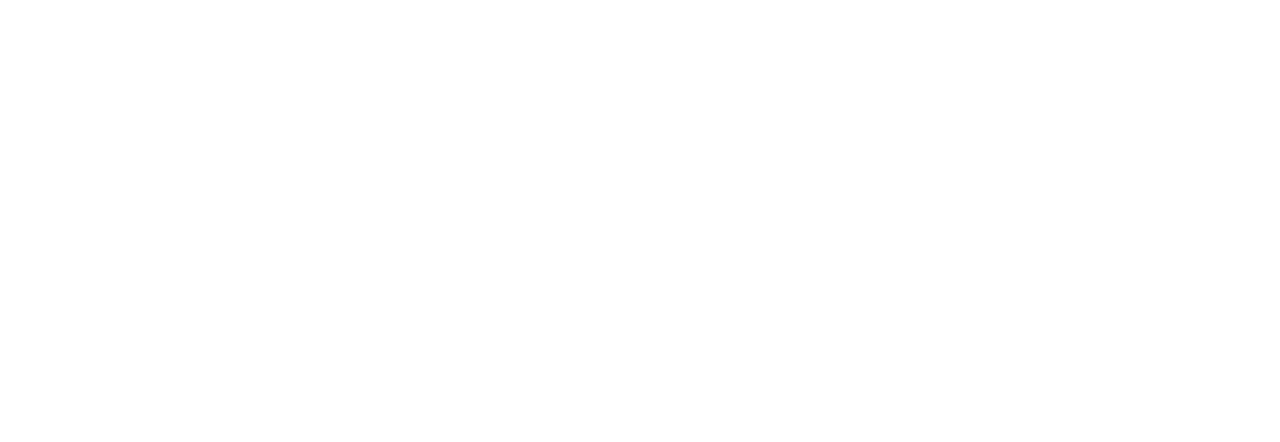
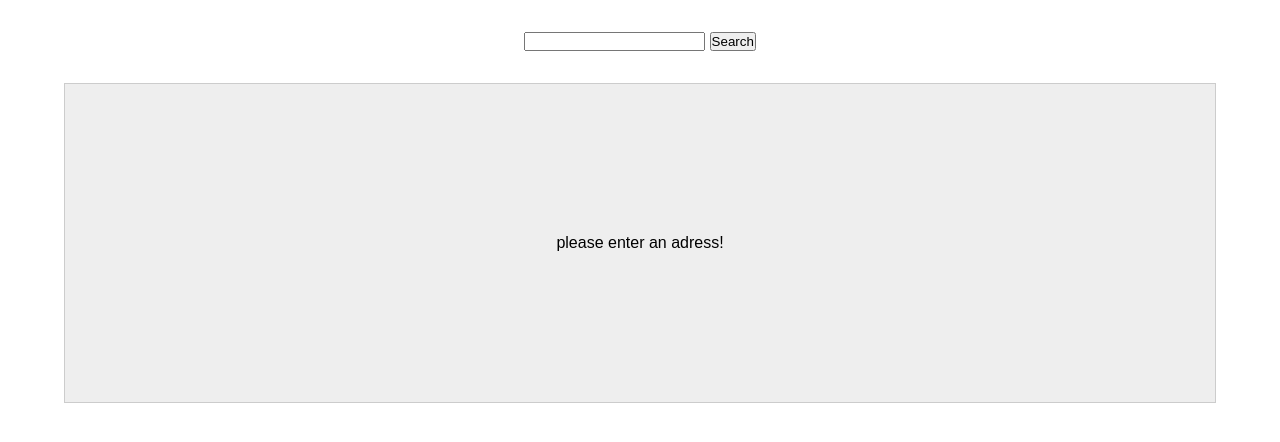
Before and after one commit to ZackInfosbd/SS2P-Google-Maps, a website built with webpack: page index.html in a window 1280 px wide. Built offline with nearby package versions, Linux system fonts and the light colour scheme.

Commit message:
first project init

```diff
--- /dev/null
+++ b/app.css
@@ -0,0 +1,26 @@
+html {
+  font-family: sans-serif;
+}
+
+* {
+  margin: 0;
+  padding: 0;
+  box-sizing: border-box;
+}
+
+form {
+  text-align: center;
+  margin: 2rem auto;
+}
+
+#map {
+  background: #eee;
+  width: 90%;
+  height: 20rem;
+  border: 1px solid #ccc;
+  margin: 2rem auto;
+  display: flex;
+  justify-content: center;
+  align-items: center;
+  text-align: center;
+}
--- a/index.html
+++ b/index.html
@@ -1,12 +1,20 @@
 <!DOCTYPE html>
 <html lang="en">
-<head>
-  <meta charset="UTF-8">
-  <meta name="viewport" content="width=device-width, initial-scale=1.0">
-  <meta http-equiv="X-UA-Compatible" content="ie=edge">
-  <title>Understanding TypeScript</title>
-  <script src="dist/bundle.js" defer></script>
-</head>
-<body>
-</body>
+  <head>
+    <meta charset="UTF-8" />
+    <meta name="viewport" content="width=device-width, initial-scale=1.0" />
+    <meta http-equiv="X-UA-Compatible" content="ie=edge" />
+    <title>Understanding TypeScript</title>
+    <script type="module" src="dist/bundle.js"></script>
+    <link rel="stylesheet" href="app.css" />
+  </head>
+  <body>
+    <form>
+      <input type="text" id="adress" />
+      <button type="submit">Search</button>
+    </form>
+    <div id="map">
+      <p>please enter an adress!</p>
+    </div>
+  </body>
 </html>
--- a/package.json
+++ b/package.json
@@ -5,7 +5,8 @@
   "main": "app.js",
   "scripts": {
     "test": "echo \"Error: no test specified\" && exit 1",
-    "start": "webpack-dev-server"
+    "start": "webpack-dev-server",
+    "build": "webpack"
   },
   "keywords": [
     "typescript",
--- a/src/app.ts
+++ b/src/app.ts
@@ -1 +1,7 @@
-// Code goes here!
+const form = document.querySelector('form')!;
+
+function searchAddressHandler(event: Event) {
+  event.preventDefault();
+}
+
+form.addEventListener('submit', searchAddressHandler);
```
Also changed, not shown: tsconfig.json (+11 -11 lines).
